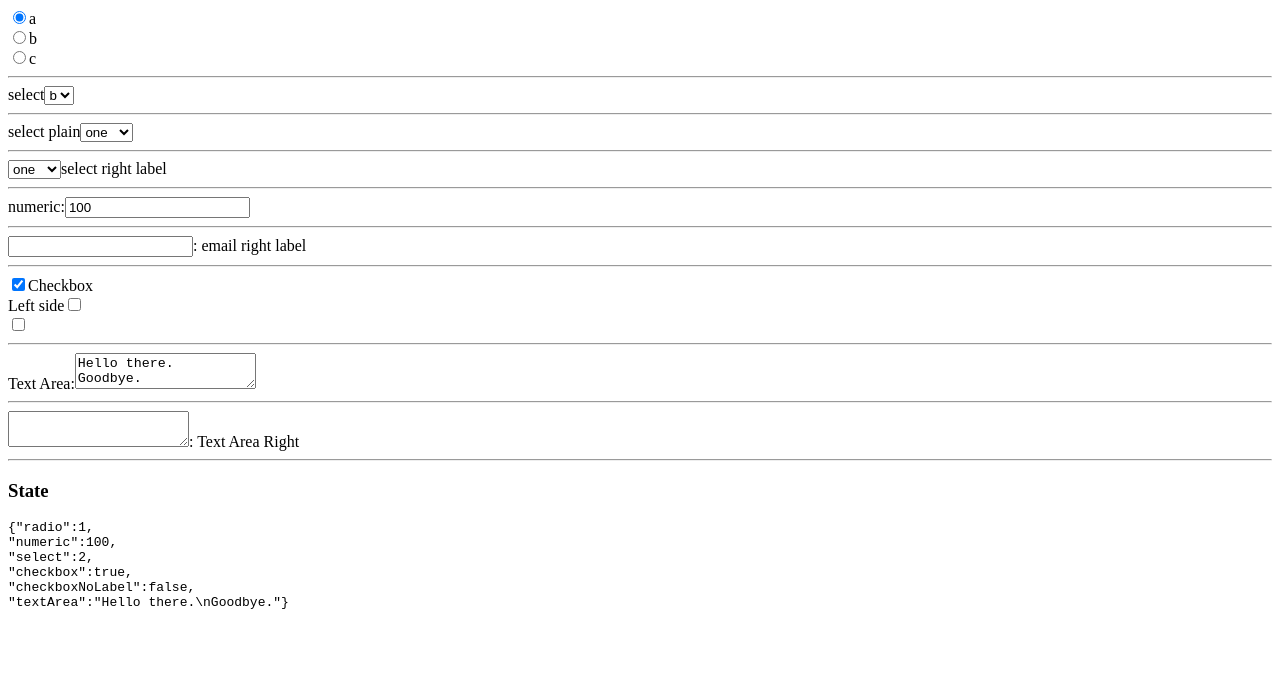
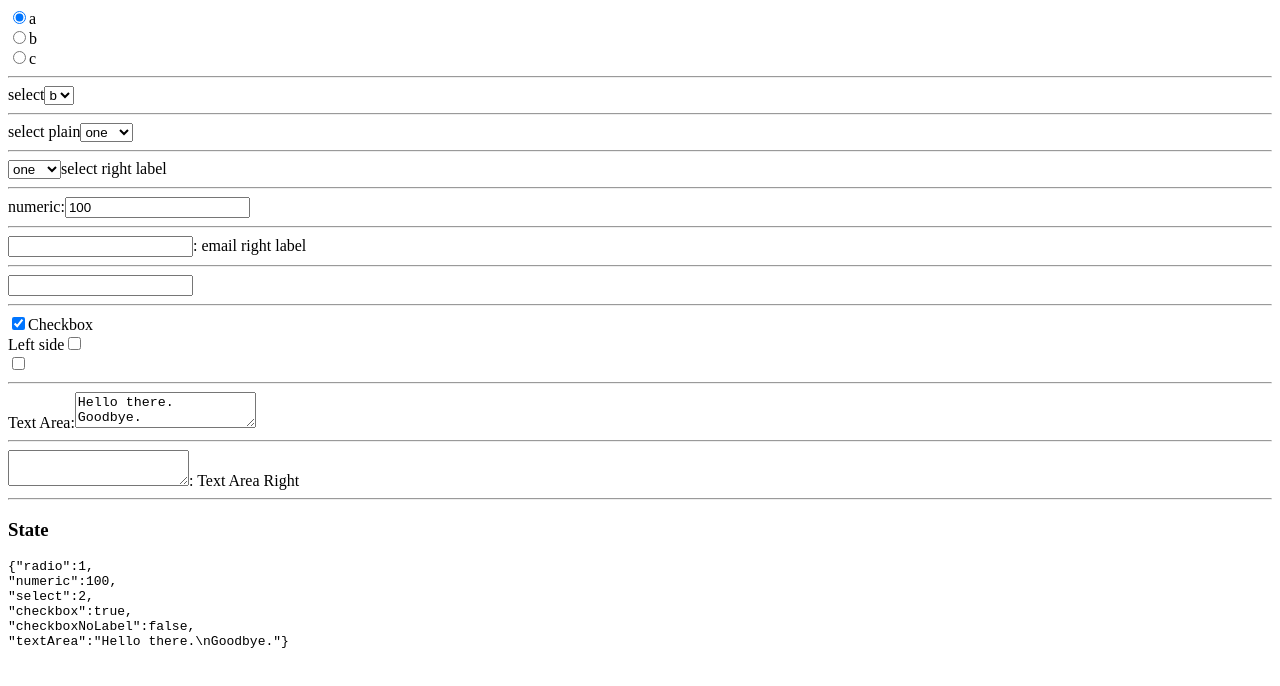
Before and after one commit to Martlark/BootstrapInput, a React app: page / in a window 1280 px wide. Shown: the top 686 px of the page. Built offline with nearby package versions, Linux system fonts and the light colour scheme; the HTML template or start-up script is replaced by a standard one.

Commit message:
1.1.8 Improve label formatting.  Missing files.

```diff
--- a/package.json
+++ b/package.json
@@ -1,6 +1,6 @@
 {
   "name": "bootstrap-input-react",
-  "version": "1.1.8",
+  "version": "1.1.9",
   "description": "Bootstrap inputs for react that manage themselves",
   "main": "dist/index.js",
   "repository": {
--- a/src/example.jsx
+++ b/src/example.jsx
@@ -34,6 +34,8 @@ class Content extends Component {
                 <hr/>
                 <BootstrapInput parent={this} name="email" type="email" label=": email right label" labelPos={"right"}/>
                 <hr/>
+                <BootstrapInput parent={this} name="noLabelText"/>
+                <hr/>
                 <BootstrapInput parent={this} name="checkbox" type="checkbox" label="Checkbox"/>
                 <BootstrapInput parent={this} name="checkboxLeft" type="checkbox" label="Left side" labelPos={"left"}/>
                 <BootstrapInput parent={this} name="checkboxNoLabel" type="checkbox"/>
```
Also changed, not shown: 1 other file (tests, documents, lock files or other folders).
